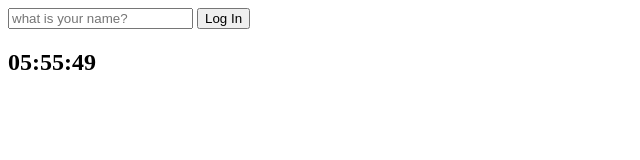
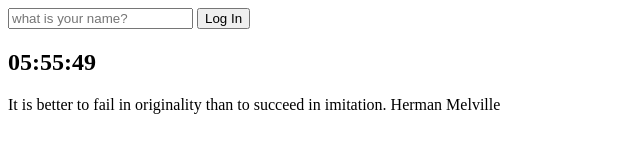
Before and after one commit to PyungkangHong094/JStodoList, a plain HTML site: page index.html in a window 1280 px wide. Shown: the whole page, without its empty margins (0-640 px from the left). Drawn offline with Linux system fonts and the light colour scheme.

Commit message:
quote and author

```diff
--- a/index.html
+++ b/index.html
@@ -17,10 +17,15 @@
         />
         <input type="submit" value="Log In"></button>
     </form>
+    <h2 id="clock" >00:00</h2>
     <h1 id="greeting" class="hidden"></h1>
-    <h2 id="clock" >00:00</h2>
+    <div id ="quote">
+        <span></span>
+        <span></span>
+    </div>
     <!-- <a href="http://cubelink.me">큐브링크</a> -->
     <script src="js/greetings.js"></script>
     <script src="js/clock.js"></script>
+    <script src="js/quotes.js"></script>
 </body>
 </html>
--- /dev/null
+++ b/js/quotes.js
@@ -0,0 +1,51 @@
+const quotes = [
+    {
+        quote: "When you go through hardships and decide not to surrender, that is strength.",
+        author: "Arnold Schwarzenegger",
+    },
+    {
+        quote: "It is kind of fun to do the impossible",
+        author: "Walt Disney",
+    },
+    {
+        quote: "There are better starters than me but I’m a strong finisher.",
+        author: "Usain Bolt",
+    },
+    {
+        quote: "Tough times never last, but tough people do.",
+        author: "Robert H. Schuller",
+    },
+    {
+        quote: "I’ve failed over and over and over again in my life and that is why I succeed.",
+        author: "Michael Jordan",
+    },
+    {
+        quote: "If you don’t get out of the box you’ve been raised in, you won’t understand how much bigger the world is.",
+        author: "Angelina Jolie",
+    },
+    {
+        quote: "But I know, somehow, that only when it is dark enough can you see the stars.",
+        author: "Martin Luther",
+    },
+    {
+        quote: "Grind Hard, Shine Hard.",
+        author: "Dwayne Johnson",
+    },
+    {
+        quote: "I didn’t get there by wishing for it or hoping for it, but by working for it. ",
+        author: "Estée Lauder",
+    },
+    {
+        quote: "It is better to fail in originality than to succeed in imitation.",
+        author: "Herman Melville",
+    },
+]
+
+const  quote = document.querySelector("#quote span:first-child");
+const  author = document.querySelector("#quote span:last-child");
+
+const todaytQuote = quotes[Math.floor(Math.random() * quotes.length)];
+
+
+quote.innerText = todaytQuote.quote;
+author.innerText = todaytQuote.author;
```
